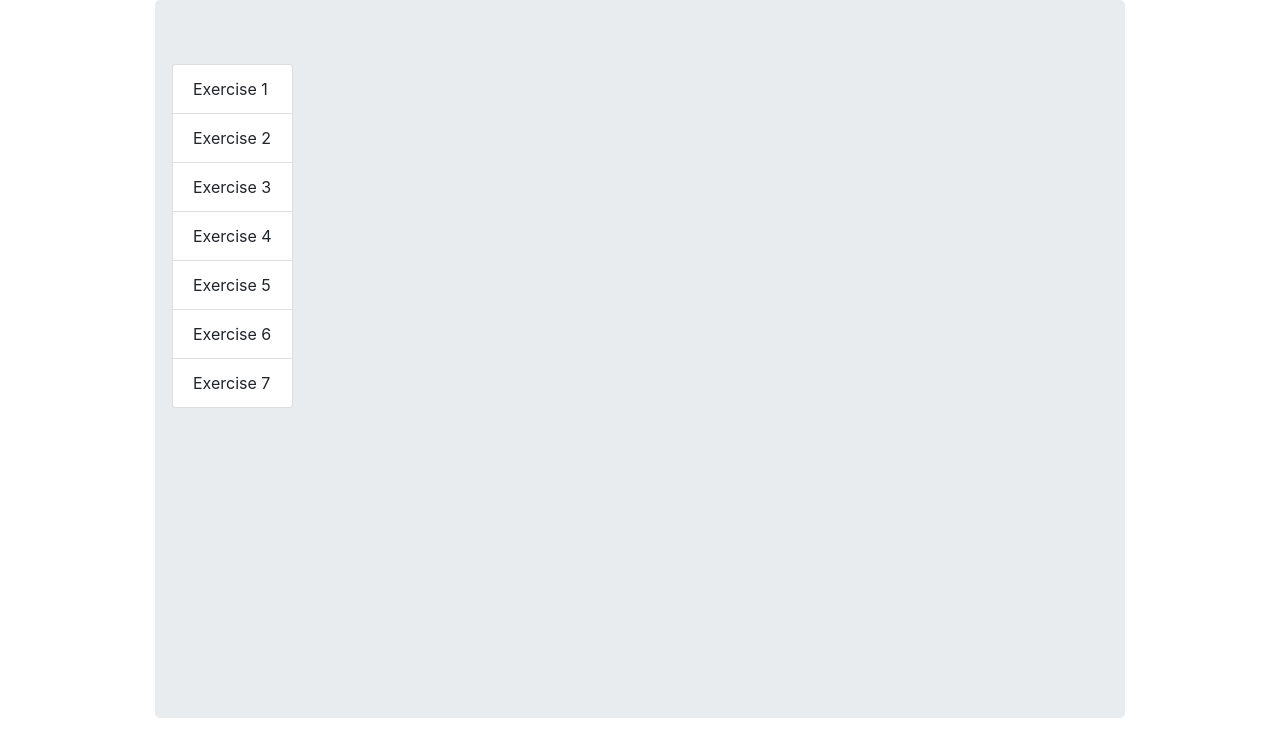
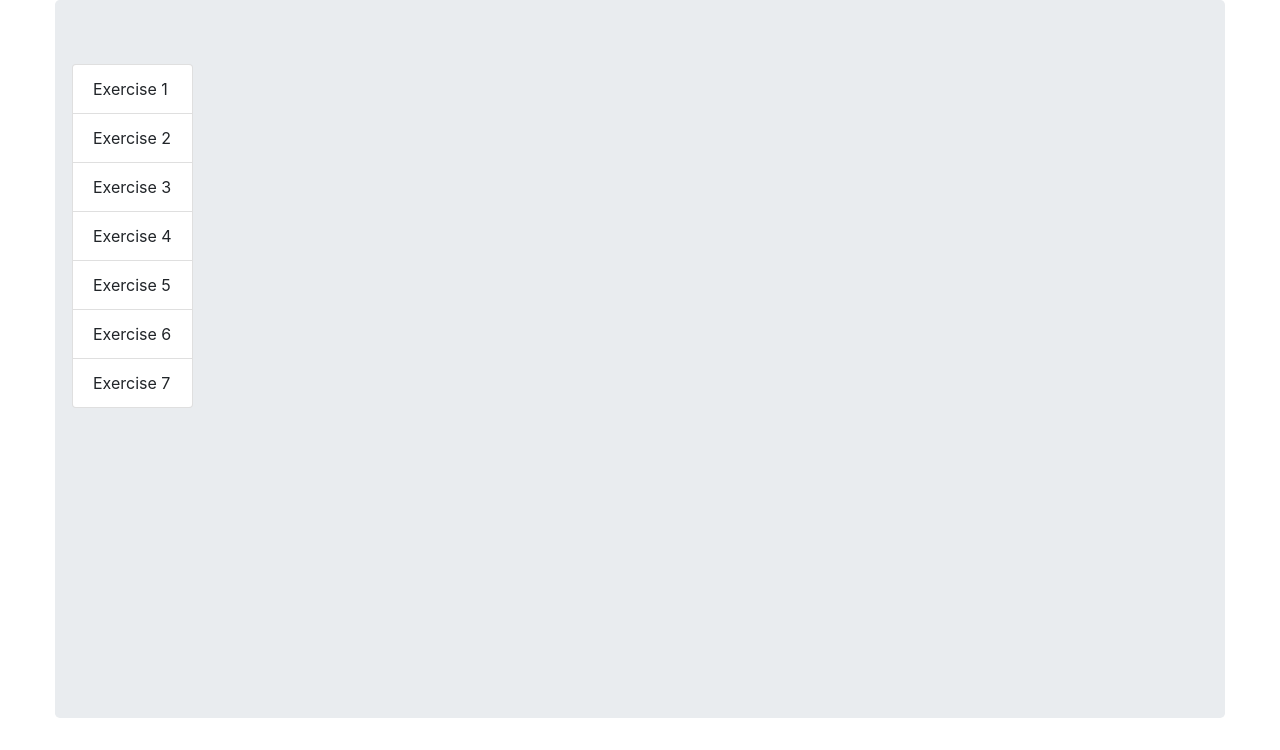
Before and after one commit to themattjayx/zhv, a plain HTML site: page index.html in a window 1280 px wide. Shown: the part 56-806 px from the top of the page. Drawn offline with nearby package versions, Linux system fonts and the light colour scheme.

Commit message:
Edit name

```diff
--- a/index.html
+++ b/index.html
@@ -78,7 +78,7 @@ window.onload = () => {
 <!-- changed alignment, could be without or set to width:auto to auto align, can add margin-left: value;-->
 <style>
     .container, .container-fluid {
-        max-width: 1000px;  /* max width wroks but width not */
+        max-width: 1200px;  /* max width wroks but width not */
     }
 .navigation-container {
     width: auto;
```
Also changed, not shown: 1 other file.
